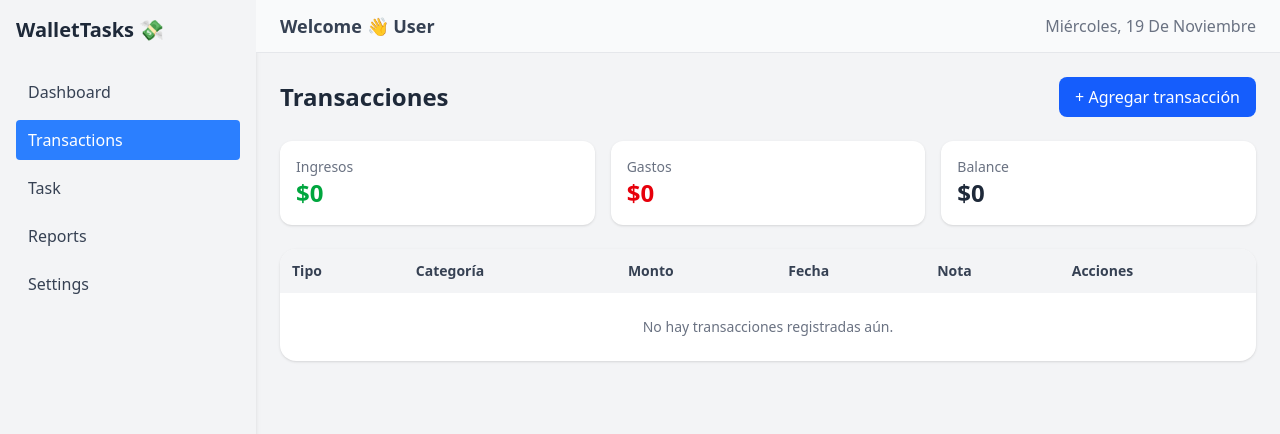
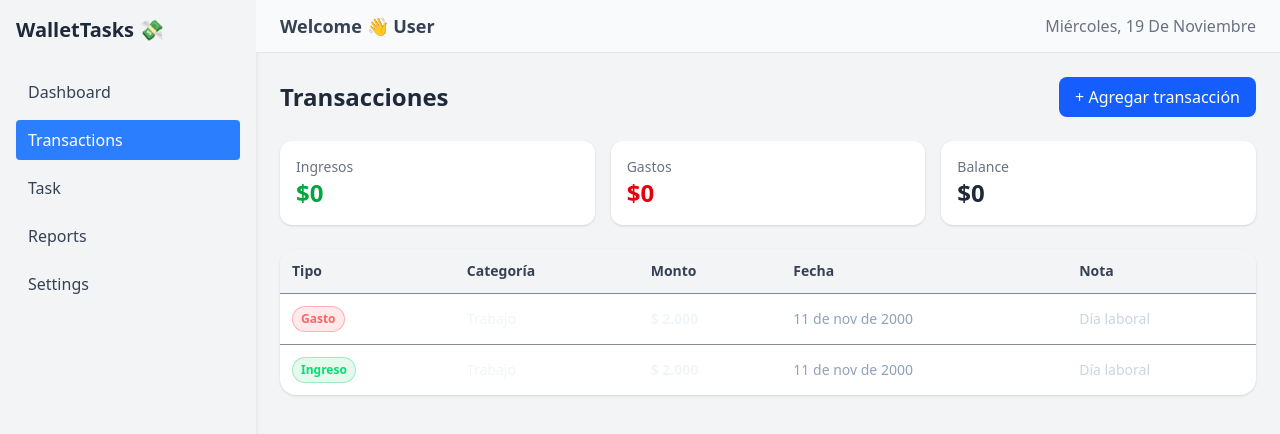
Before and after one commit to juan982610/wallet-tasks, a React (Vite) app: page /transactions in a window 1280 px wide. Shown: the top 434 px of the page. Built offline with nearby package versions, Linux system fonts and the light colour scheme.

Commit message:
transactions: dynamic table for managing expenses and income added

```diff
--- /dev/null
+++ b/src/data/transactions.json
@@ -0,0 +1,18 @@
+[
+  {
+    "id": "1",
+    "type": "gasto",
+    "category": "Trabajo",
+    "amount": 2000,
+    "date": "2000-11-11",
+    "note": "Día laboral"
+  },
+  {
+    "id": "2",
+    "type": "ingreso",
+    "category": "Trabajo",
+    "amount": 2000,
+    "date": "2000-11-11",
+    "note": "Día laboral"
+  }
+]
--- a/src/pages/Transactions.jsx
+++ b/src/pages/Transactions.jsx
@@ -1,6 +1,7 @@
 import { useEffect, useMemo, useState } from "react";
 import typeOptions from "../data/transactionTypes.json";
 import categoryType from "../data/categoryType.json";
+import initialTransactions from "../data/transactions.json";
 import { createTransaction, deleteTransaction, getTransactions } from "../services/transactionsService";
 import { formatCOP } from "../utils/formatMoney";
 import { formatDateISOToHuman } from "../utils/formatDate";
@@ -16,6 +17,7 @@ const initialForm = {
 export default function Transactions() {
   const [showForm, setShowForm] = useState(false);
   const [form, setForm] = useState(initialForm);
+  const [transactions, setTransactions] = useState(initialTransactions)
 
 
   function handleChange(e){
@@ -70,16 +72,61 @@ export default function Transactions() {
               <th className="text-left p-3">Monto</th>
               <th className="text-left p-3">Fecha</th>
               <th className="text-left p-3">Nota</th>
-              <th className="text-left p-3">Acciones</th>
             </tr>
           </thead>
           <tbody>
-            {/* 🧩 Aquí irán las filas dinámicas */}
-            <tr>
-              <td colSpan="6" className="text-center text-gray-500 dark:text-gray-400 p-6">
-                No hay transacciones registradas aún.
-              </td>
-            </tr>
+            {transactions.length === 0 ? (
+              // 🟡 Caso: no hay transacciones
+              <tr>
+                <td
+                  colSpan={5} // pon 6 si tu tabla tiene 6 columnas (ej: Acciones)
+                  className="text-center text-gray-500 dark:text-gray-400 p-6"
+                >
+                  No hay transacciones registradas aún.
+                </td>
+              </tr>
+            ) : (
+              // 🟢 Caso: sí hay transacciones
+              transactions.map(transacion => (
+                <tr
+                  key={transacion.id}
+                  className="border-t border-slate-700/60 hover:bg-slate-800/60 transition-colors"
+                >
+                  {/* Tipo */}
+                  <td className="p-3">
+                    <span
+                      className={
+                        transacion.type === "ingreso"
+                          ? "inline-flex px-2 py-1 rounded-full text-xs font-semibold bg-green-500/10 text-green-400 border border-green-500/30"
+                          : "inline-flex px-2 py-1 rounded-full text-xs font-semibold bg-red-500/10 text-red-400 border border-red-500/30"
+                      }
+                    >
+                      {transacion.type === "ingreso" ? "Ingreso" : "Gasto"}
+                    </span>
+                  </td>
+
+                  {/* Categoría */}
+                  <td className="p-3 text-slate-100">
+                    {transacion.category}
+                  </td>
+
+                  {/* Monto */}
+                  <td className="p-3 font-semibold text-slate-100">
+                    {formatCOP(transacion.amount)}
+                  </td>
+
+                  {/* Fecha */}
+                  <td className="p-3 text-slate-400 text-sm">
+                    {formatDateISOToHuman(transacion.date)}
+                  </td>
+
+                  {/* Nota */}
+                  <td className="p-3 text-slate-300 text-sm">
+                    {transacion.note || "—"}
+                  </td>
+                </tr>
+              ))
+            )}
           </tbody>
         </table>
       </div>
```
